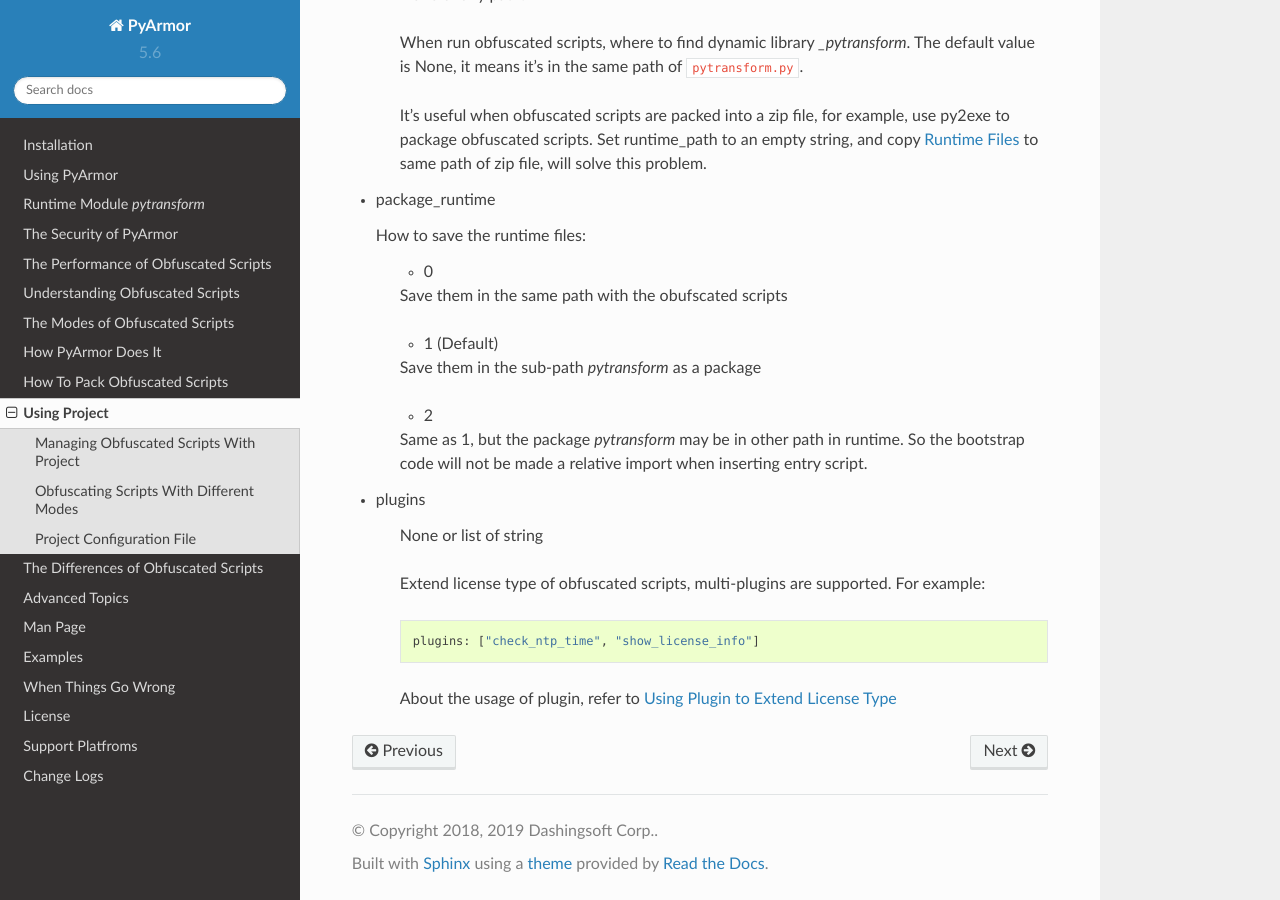
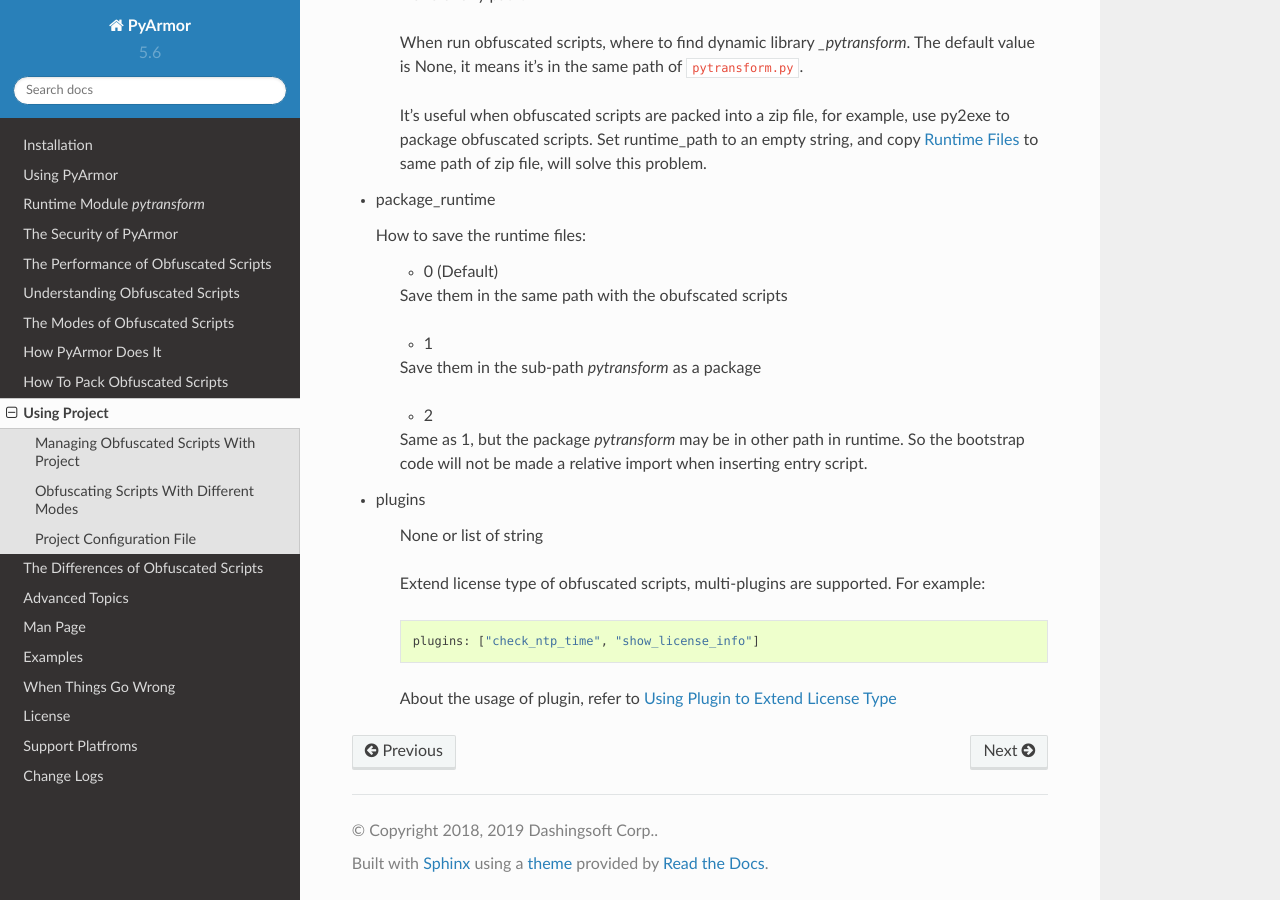
Before and after one commit to dashingsoft/pyarmor, a Sphinx documentation site: the page built from docs/project.rst, in a window 1280 px wide and 900 px high, scrolled down 5572 px. Built offline with Sphinx 7.4.7 and the Read the Docs theme 2.0.0, drawn with Linux system fonts in a browser that asks for light colours.

```diff
--- a/docs/project.rst
+++ b/docs/project.rst
@@ -288,11 +288,11 @@ Each project has a configure file. It's a json file named
 
   How to save the runtime files:
 
-        - 0
+        - 0 (Default)
 
         Save them in the same path with the obufscated scripts
 
-        - 1 (Default)
+        - 1
 
         Save them in the sub-path `pytransform` as a package
 
```
Also changed, not shown: 1 other file.
